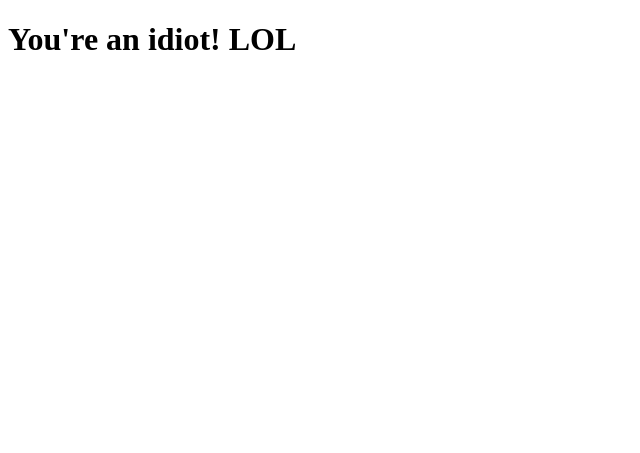
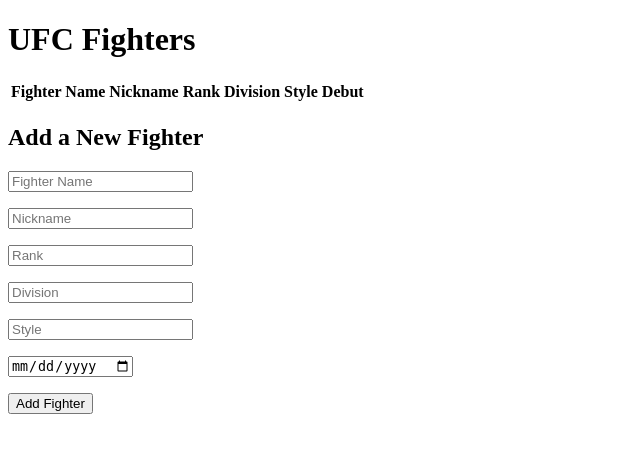
Before and after one commit to BenJMurarotto/University, a Flask app: page / in a window 1280 px wide. Shown: the top 453 px of the page, without its empty margins (0-640 px from the left). Run offline with Flask 3, Linux system fonts and the light colour scheme; lists and menus that the app fills with data are empty.

Commit message:
file changes

```diff
--- a/Personal/UFCdle/app/templates/index.html
+++ b/Personal/UFCdle/app/templates/index.html
@@ -1,11 +1,42 @@
 <!doctype html>
-<html>
-    <head>
-        <title>{{ title }}</title>
-    </head>
-    <body>
-        <h1>You're an idiot!
-            LOL
-        </h1>
-    </body>
+<html lang="en">
+<head>
+    <meta charset="UTF-8">
+    <meta name="viewport" content="width=device-width, initial-scale=1.0">
+    <title>UFC Fighters</title>
+</head>
+<body>
+    <h1>UFC Fighters</h1>
+    <table>
+        <tr>
+            <th>Fighter Name</th>
+            <th>Nickname</th>
+            <th>Rank</th>
+            <th>Division</th>
+            <th>Style</th>
+            <th>Debut</th>
+        </tr>
+        {% for fighter in fighters %}
+        <tr>
+            <td>{{ fighter.fightername }}</td>
+            <td>{{ fighter.nickname }}</td>
+            <td>{{ fighter.rank }}</td>
+            <td>{{ fighter.division }}</td>
+            <td>{{ fighter.style }}</td>
+            <td>{{ fighter.debut }}</td>
+        </tr>
+        {% endfor %}
+    </table>
+
+    <h2>Add a New Fighter</h2>
+    <form method="post" action="{{ url_for('add_fighter') }}">
+        <p><input type="text" name="fightername" placeholder="Fighter Name"></p>
+        <p><input type="text" name="nickname" placeholder="Nickname"></p>
+        <p><input type="number" name="rank" placeholder="Rank"></p>
+        <p><input type="text" name="division" placeholder="Division"></p>
+        <p><input type="text" name="style" placeholder="Style"></p>
+        <p><input type="date" name="debut" placeholder="Debut"></p>
+        <p><input type="submit" value="Add Fighter"></p>
+    </form>
+</body>
 </html>
```
